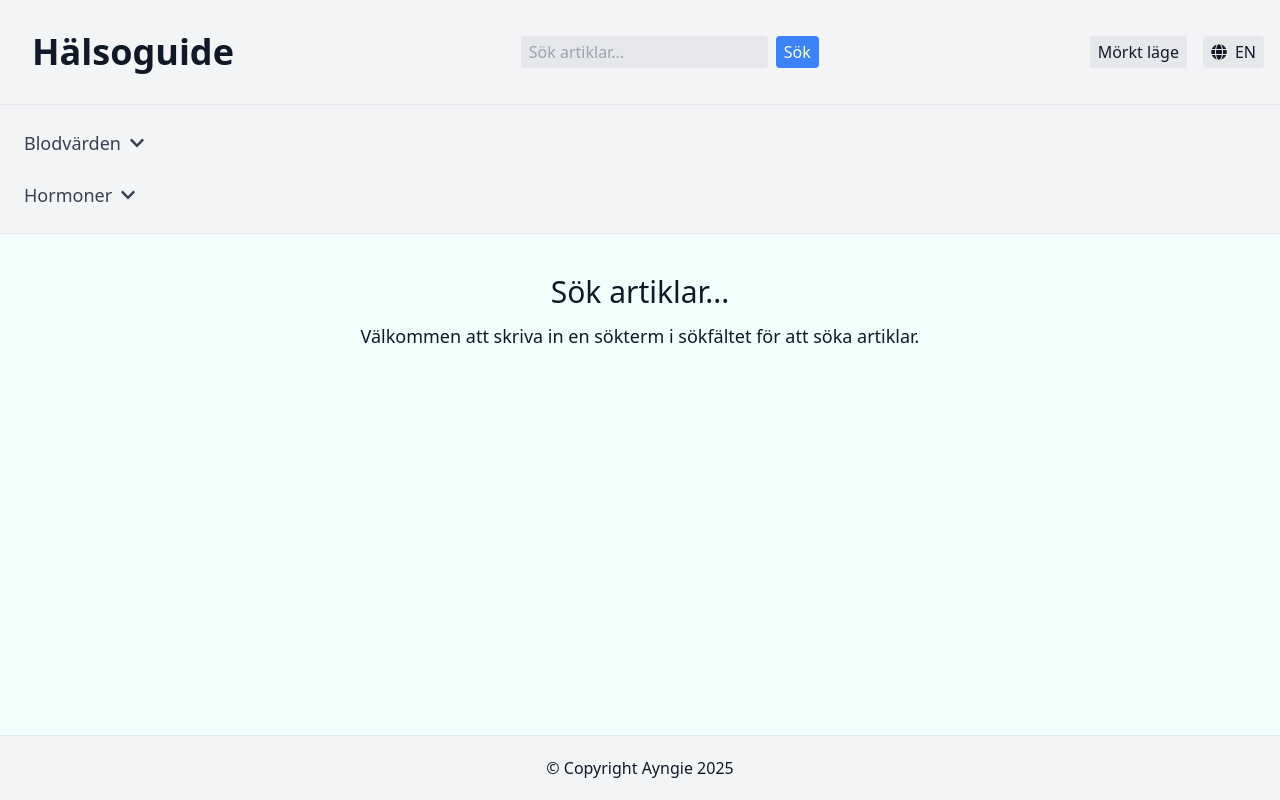
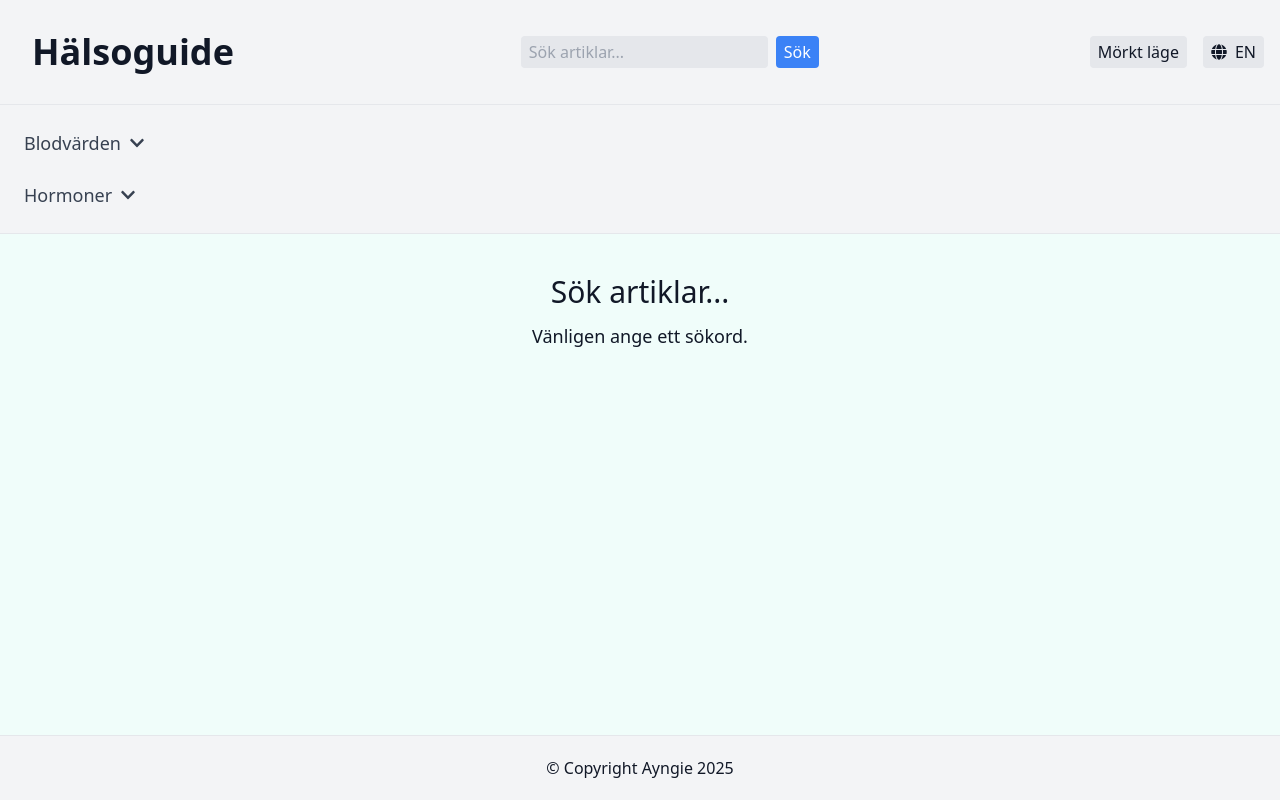
Before and after one commit to Ayngie/health-guide, a React (Vite) app: page /search in a window 1280 px wide. Built offline with nearby package versions, Linux system fonts and the light colour scheme.

Commit message:
Feat: added feedback for empty search

```diff
--- a/src/components/SearchForm.tsx
+++ b/src/components/SearchForm.tsx
@@ -14,6 +14,13 @@ const SearchForm: React.FC<SearchFormProps> = () => {
   const handleSearch = (e: React.FormEvent) => {
     e.preventDefault();
     setSearchError(null);
+
+    // Check for empty or whitespace-only input
+    if (!searchQuery.trim()) {
+      setSearchError(t("searchQueryEmpty"));
+      return;
+    }
+
     try {
       const cleanQuery = sanitizeInput(searchQuery);
       if (cleanQuery) navigate(`/search?q=${encodeURIComponent(cleanQuery)}`);
--- a/src/lib/i18n.ts
+++ b/src/lib/i18n.ts
@@ -10,8 +10,7 @@ const resources = {
       search: "Search",
       searchResults: "Search results for",
       searchPlaceholder: "Search articles...",
-      searchQueryEmpty:
-        "You are welcome to enter a search term in the search field to search articles.",
+      searchQueryEmpty: "Please enter a search term.",
       searchError: "Input contains inappropriate language",
       notFound: "Page Not Found",
       notFoundMessage: "Sorry, the page you're looking for doesn't exist.",
@@ -35,8 +34,7 @@ const resources = {
       search: "Sök",
       searchResults: "Sökresultat för",
       searchPlaceholder: "Sök artiklar...",
-      searchQueryEmpty:
-        "Välkommen att skriva in en sökterm i sökfältet för att söka artiklar.",
+      searchQueryEmpty: "Vänligen ange ett sökord.",
       searchError: "Inmatningen innehåller olämpligt språk",
       notFound: "Sidan Hittades Inte",
       notFoundMessage: "Förlåt, sidan du letar efter finns inte.",
```
